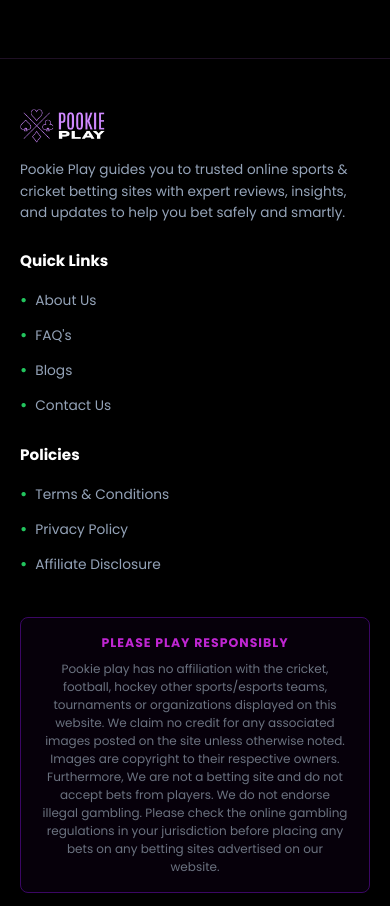
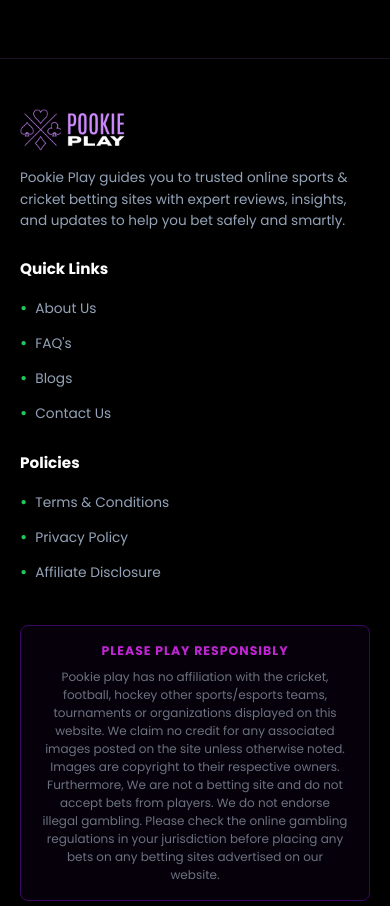
Before and after one commit to random-cpus/pookieplay, a Next.js app: page / in a window 390 px wide. Shown: the part 4987-5893 px from the top of the page. Built offline with nearby package versions, Linux system fonts and the light colour scheme.

Commit message:
Increase footer logo size on desktop and mobile

```diff
--- a/components/Footer/Footer.module.css
+++ b/components/Footer/Footer.module.css
@@ -24,8 +24,14 @@
 }
 
 .logoImg {
-  height: 34px;
+  height: 48px;
   width: auto;
+  object-fit: contain;
+  transition: transform 0.2s ease;
+}
+
+.logoImg:hover {
+  transform: scale(1.03);
 }
 
 .brandDesc {
@@ -113,6 +119,10 @@
 }
 
 @media (max-width: 540px) {
+  .logoImg {
+    height: 42px;
+  }
+
   .footerGrid {
     grid-template-columns: 1fr;
     gap: 25px;
--- a/components/Footer/Footer.tsx
+++ b/components/Footer/Footer.tsx
@@ -24,8 +24,8 @@
               <Image
                 src={theme.logo}
                 alt={theme.logoAlt}
-                width={120}
-                height={48}
+                width={160}
+                height={64}
                 unoptimized
                 className={styles.logoImg}
               />
```
